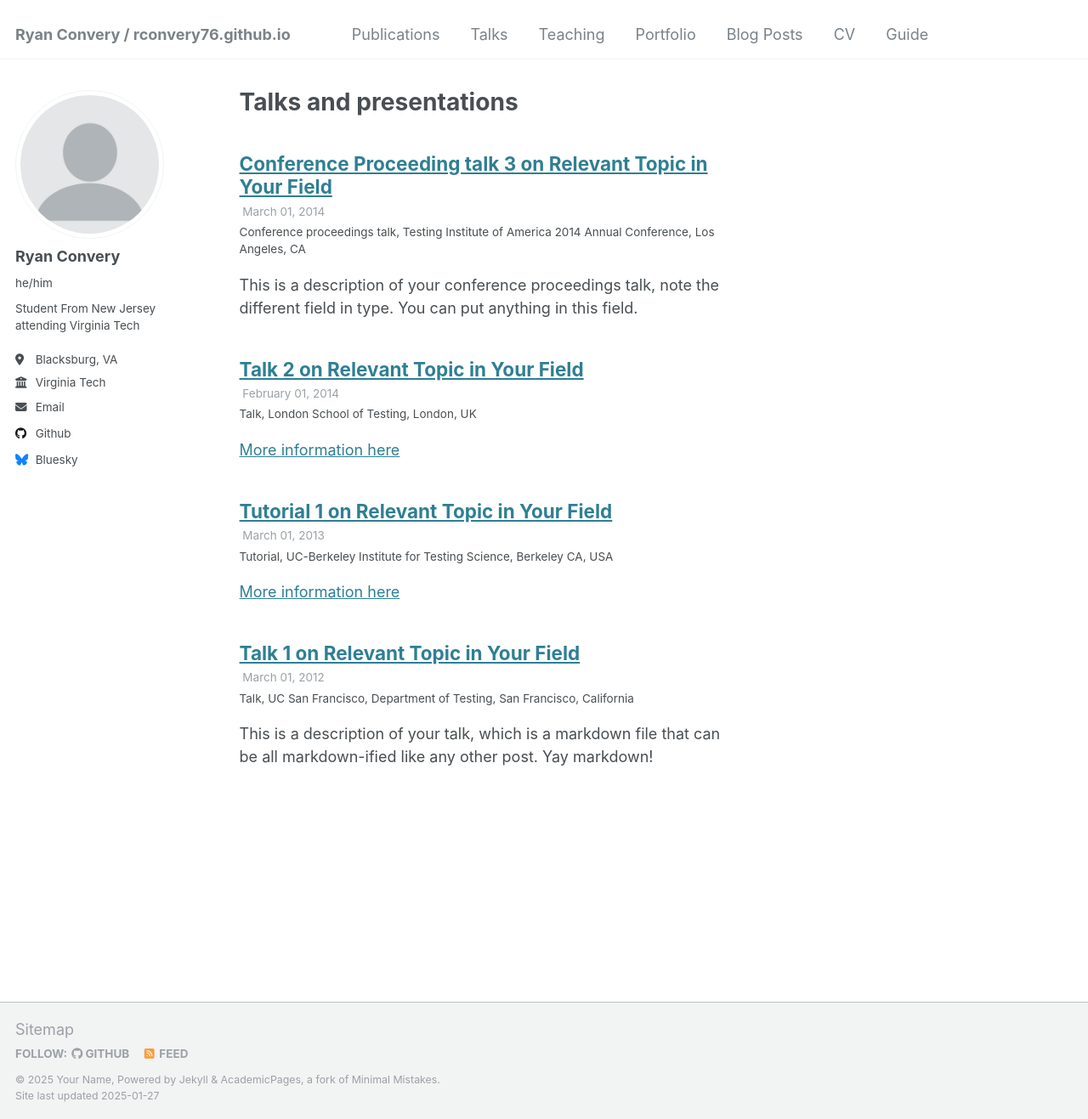
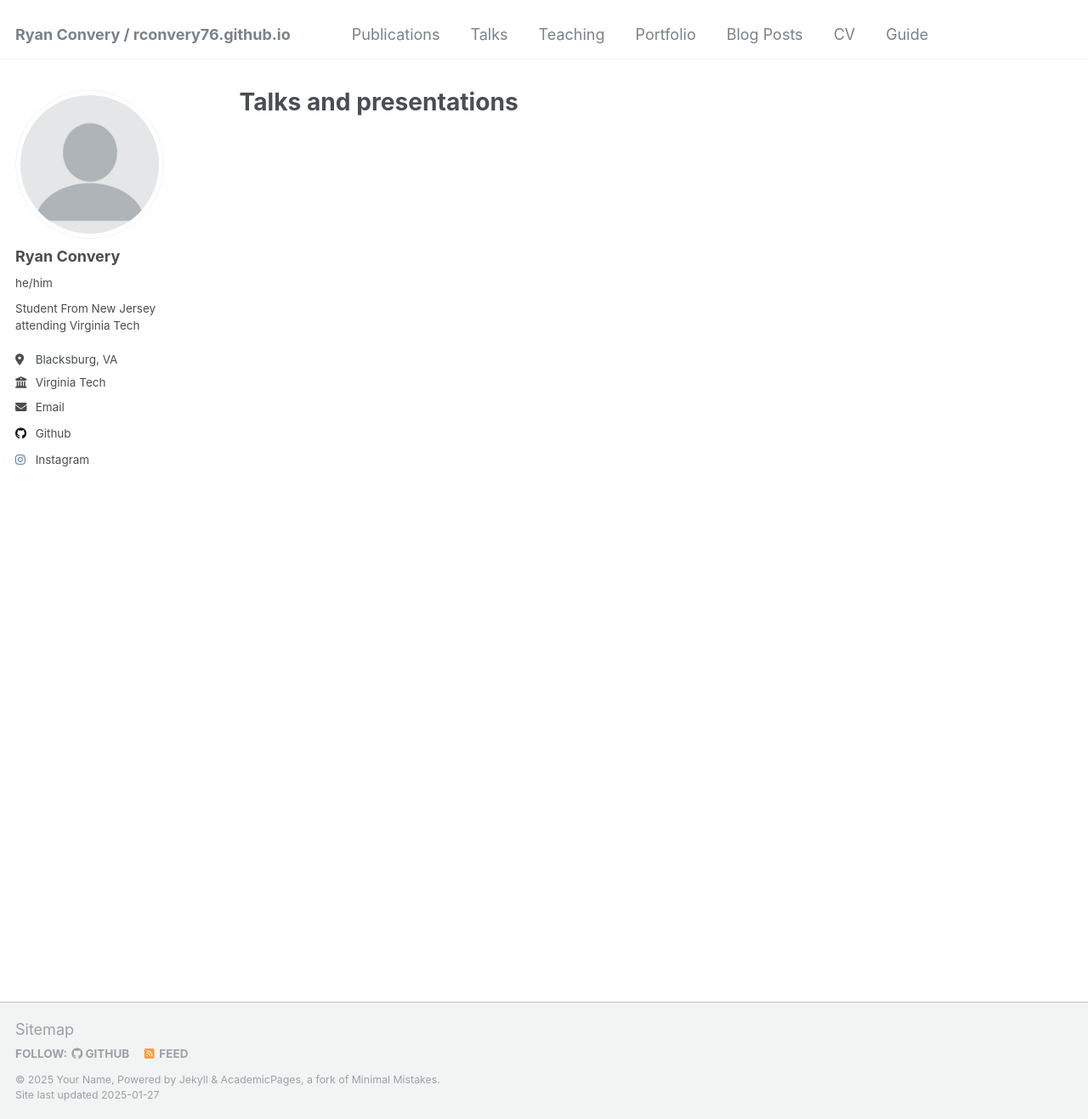
Before and after one commit to rconvery76/rconvery76.github.io, a Jekyll site: the page built from _pages/talks.html, in a window 1280 px wide and 1317 px high. Shown: the whole window at 85% size. Built offline with Jekyll 4.4.1, drawn with Linux system fonts in a browser that asks for light colours; part of the change alters nothing that is shown.

Commit message:
Tried Removing useless links

```diff
--- a/_config.yml
+++ b/_config.yml
@@ -49,14 +49,14 @@ author:
   stackoverflow    : # User number or user number and name (i.e., use "1" or "1/jeff-atwood")
 
   # Social media
-  bluesky          : "bsky.app" # Replace this with you Bluesky username
+  bluesky          : #"bsky.app" # Replace this with you Bluesky username
   facebook         : # Username
   flickr           : # Username
   foursquare       : # Username
   goodreads        : # Username
   google_plus      : # Username
   keybase          : # Username
-  instagram        : # Username
+  instagram        : convery.68
   lastfm           : # Username
   linkedin         : # Username
   mastodon         : # URL
@@ -212,75 +212,75 @@ kramdown:
 
 # These settings control the types of collections used by the template
 collections:
-  teaching:
-    output: true
-    permalink: /:collection/:path/
-  publications:
-    output: true
-    permalink: /:collection/:path/
-  portfolio:
-    output: true
-    permalink: /:collection/:path/
-  talks:
-    output: true
-    permalink: /:collection/:path/
+  # teaching:
+  #   output: true
+  #   permalink: /:collection/:path/
+  # publications:
+  #   output: true
+  #   permalink: /:collection/:path/
+  # portfolio:
+  #   output: true
+  #   permalink: /:collection/:path/
+  # talks:
+  #   output: true
+  #   permalink: /:collection/:path/
 
 
 # These settings control how pages and collections are included in the site
-defaults:
-  # _posts
-  - scope:
-      path: ""
-      type: posts
-    values:
-      layout: single
-      author_profile: true
-      read_time: true
-      comments: true
-      share: true
-      related: true
-  # _pages
-  - scope:
-      path: ""
-      type: pages
-    values:
-      layout: single
-      author_profile: true
-  # _teaching
-  - scope:
-      path: ""
-      type: teaching
-    values:
-      layout: single
-      author_profile: true
-      share: true
-      comments: true
-  # _publications
-  - scope:
-      path: ""
-      type: publications
-    values:
-      layout: single
-      author_profile: true
-      share: true
-      comments: true
-  # _portfolio
-  - scope:
-      path: ""
-      type: portfolio
-    values:
-      layout: single
-      author_profile: true
-      share: true
-      comment: true
-  # _talks
-  - scope:
-      path: ""
-      type: talks
-    values:
-      layout: talk
-      author_profile: true
-      share: true
+# defaults:
+#   # _posts
+#   - scope:
+#       path: ""
+#       type: posts
+#     values:
+#       layout: single
+#       author_profile: true
+#       read_time: true
+#       comments: true
+#       share: true
+#       related: true
+#   # _pages
+#   - scope:
+#       path: ""
+#       type: pages
+#     values:
+#       layout: single
+#       author_profile: true
+#   # _teaching
+#   - scope:
+#       path: ""
+#       type: teaching
+#     values:
+#       layout: single
+#       author_profile: true
+#       share: true
+#       comments: true
+#   # _publications
+#   - scope:
+#       path: ""
+#       type: publications
+#     values:
+#       layout: single
+#       author_profile: true
+#       share: true
+#       comments: true
+#   # _portfolio
+#   - scope:
+#       path: ""
+#       type: portfolio
+#     values:
+#       layout: single
+#       author_profile: true
+#       share: true
+#       comment: true
+#   # _talks
+#   - scope:
+#       path: ""
+#       type: talks
+#     values:
+#       layout: talk
+#       author_profile: true
+#       share: true
 
 
 # Sass/SCSS
```
